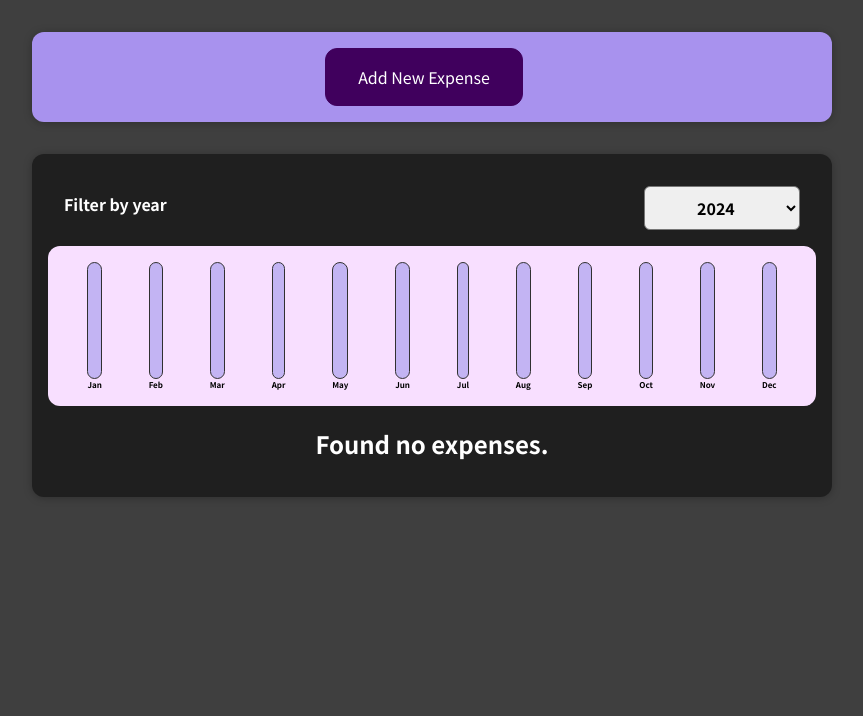
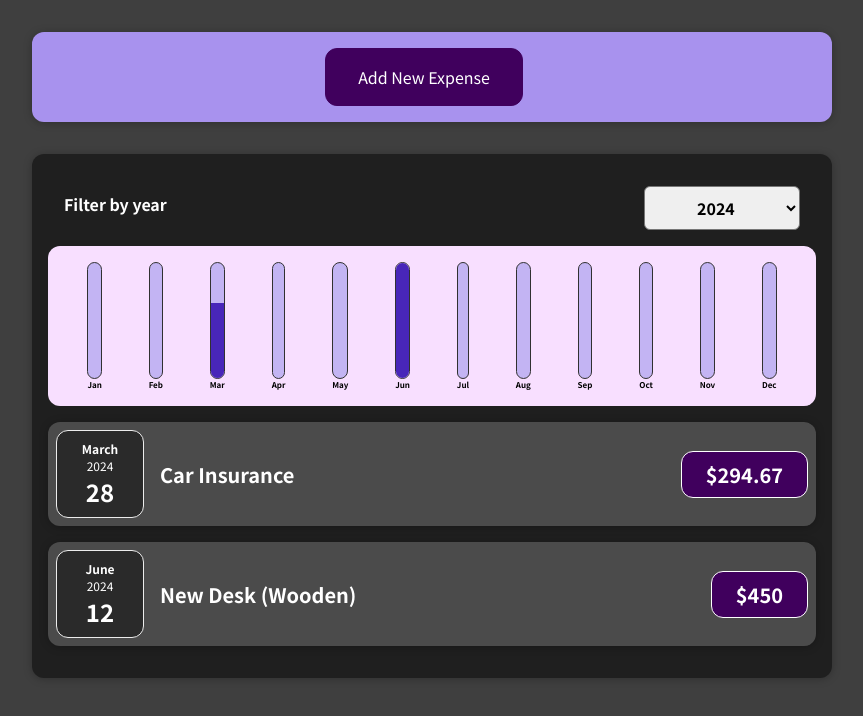
Before and after one commit to WonderSTK/KharchaRupaiya, a React (Create React App) app: page / in a window 1280 px wide. Shown: the top 716 px of the page, without its empty margins (208-1071 px from the left). Built offline with nearby package versions, Linux system fonts and the light colour scheme.

Commit message:
modified

```diff
--- a/src/App.js
+++ b/src/App.js
@@ -8,20 +8,20 @@ const DUMMY_EXPENSES = [
     id: 'e1',
     title: 'Toilet Paper',
     amount: 94.12,
-    date: new Date(2020, 7, 14),
+    date: new Date(2021, 7, 14),
   },
-  { id: 'e2', title: 'New TV', amount: 799.49, date: new Date(2021, 2, 12) },
+  { id: 'e2', title: 'New TV', amount: 799.49, date: new Date(2022, 2, 12) },
   {
     id: 'e3',
     title: 'Car Insurance',
     amount: 294.67,
-    date: new Date(2021, 2, 28),
+    date: new Date(2024, 2, 28),
   },
   {
     id: 'e4',
     title: 'New Desk (Wooden)',
     amount: 450,
-    date: new Date(2021, 5, 12),
+    date: new Date(2024, 5, 12),
   },
 ];
 
--- a/src/components/NewExpense/ExpenseForm.js
+++ b/src/components/NewExpense/ExpenseForm.js
@@ -63,7 +63,7 @@ const ExpenseForm = (props) => {
           <input
             type='date'
             min='2019-01-01'
-            max='2023-12-31'
+            max='2025-12-31'
             value={enteredDate}
             onChange={dateChangeHandler}
           />
```
